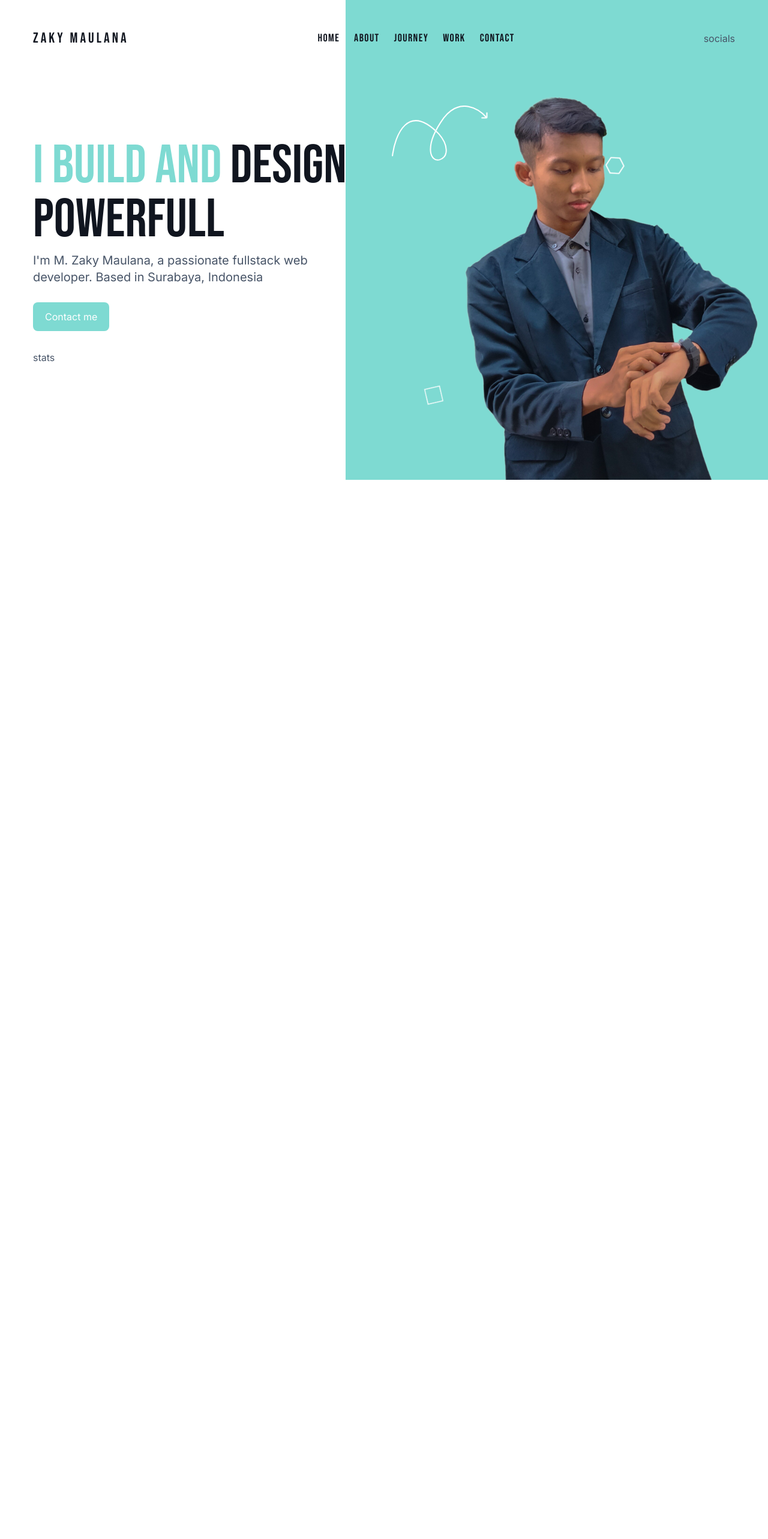
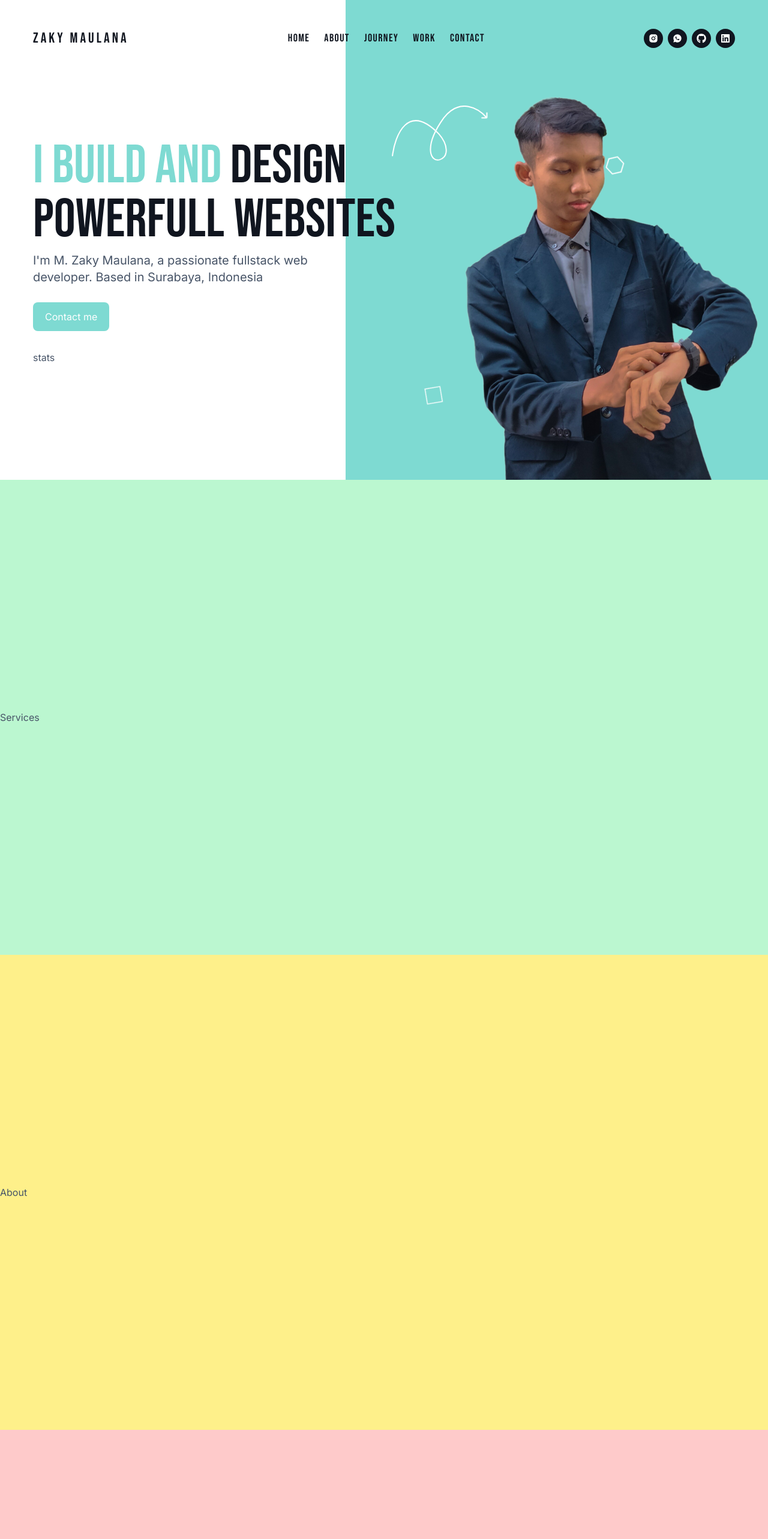
Before and after one commit to zkyymaulana/my-portfolio, a Next.js app: page / in a window 1280 px wide. Shown: the top 2566 px of the page at 60% size. Before the commit the page ends 800 px from the top, so only its background shows below. Built offline with nearby package versions, Linux system fonts and the light colour scheme.

Commit message:
portfolio | add icons, sections, and locomotive scroll

```diff
--- a/app/page.js
+++ b/app/page.js
@@ -1,10 +1,33 @@
+'use client';
+
 import Hero from '@/components/Hero';
-import React from 'react';
+import React, { useEffect } from 'react';
+import Services from '@/components/Services';
+import About from '@/components/About';
+import Journey from '@/components/Journey';
+import Work from '@/components/Work';
+import Contact from '@/components/Contact';
 
 const Home = () => {
+	// implement locomotive scroll
+	useEffect(() => {
+		const loadLocomotiveScroll = async () => {
+			const LocomotiveScroll = (await import('locomotive-scroll')).default;
+			new LocomotiveScroll();
+		};
+		loadLocomotiveScroll();
+	}, []);
+
 	return (
 		<div>
 			<Hero />
+			<Services />
+			<About />
+			<Journey />
+			<Work />
+			<Contact />
+			{/* temporary div */}
+			<div className="h-[3000px]"></div>
 		</div>
 	);
 };
--- /dev/null
+++ b/components/About.js
@@ -0,0 +1,11 @@
+import React from 'react';
+
+const About = () => {
+	return (
+		<section className="bg-yellow-200 py-96" id="about">
+			About
+		</section>
+	);
+};
+
+export default About;
--- /dev/null
+++ b/components/Contact.js
@@ -0,0 +1,11 @@
+import React from 'react';
+
+const Contact = () => {
+	return (
+		<section className="bg-cyan-200 py-96" id="contact">
+			Contact
+		</section>
+	);
+};
+
+export default Contact;
--- a/components/Header.js
+++ b/components/Header.js
@@ -3,6 +3,7 @@ import { Link as ScrollLink } from 'react-scroll';
 // components
 import Logo from './Logo';
 import Nav from './Nav';
+import Socials from './Socials';
 
 function Header() {
 	return (
@@ -15,7 +16,7 @@ function Header() {
 						{/* nav & socials */}
 						<Nav containerStyles="hidden xl:flex" listStyles="flex gap-6" linkStyles="text-primary font-primary text-lg tracking-[1.4px] transition-all duration-300 cursor-pointer" />
 					</div>
-					<div>socials</div>
+					<Socials containerStyles="flex items-center gap-2" iconStyles="text-base w-[32px] h-[32px] bg-primary text-white flex items-center justify-center rounded-full" />
 				</div>
 			</div>
 		</header>
--- /dev/null
+++ b/components/Journey.js
@@ -0,0 +1,11 @@
+import React from 'react';
+
+const Journey = () => {
+	return (
+		<section className="bg-red-200 py-96" id="journey">
+			Journey
+		</section>
+	);
+};
+
+export default Journey;
--- /dev/null
+++ b/components/Services.js
@@ -0,0 +1,11 @@
+import React from 'react';
+
+const Services = () => {
+	return (
+		<section className="bg-green-200 py-96" id="services">
+			Services
+		</section>
+	);
+};
+
+export default Services;
--- a/components/Socials.js
+++ b/components/Socials.js
@@ -1,7 +1,39 @@
-import React from 'react';
+import Link from 'next/link';
+import { FaGithub, FaLinkedin } from 'react-icons/fa';
+import { RiInstagramFill } from 'react-icons/ri';
+import { RiWhatsappFill } from 'react-icons/ri';
 
-function Socials() {
-	return <div>Socials</div>;
+const socials = [
+	{
+		icon: <RiInstagramFill />,
+		path: '',
+	},
+	{
+		icon: <RiWhatsappFill />,
+		path: '',
+	},
+	{
+		icon: <FaGithub />,
+		path: '',
+	},
+	{
+		icon: <FaLinkedin />,
+		path: '',
+	},
+];
+
+function Socials({ containerStyles, iconStyles }) {
+	return (
+		<div className={containerStyles}>
+			{socials.map((item, index) => {
+				return (
+					<Link href={item.path} key={index} className={iconStyles}>
+						<span>{item.icon}</span>
+					</Link>
+				);
+			})}
+		</div>
+	);
 }
 
 export default Socials;
--- /dev/null
+++ b/components/Work.js
@@ -0,0 +1,11 @@
+import React from 'react';
+
+const Work = () => {
+	return (
+		<section className="bg-blue-200 py-96" id="work">
+			Work
+		</section>
+	);
+};
+
+export default Work;
```
